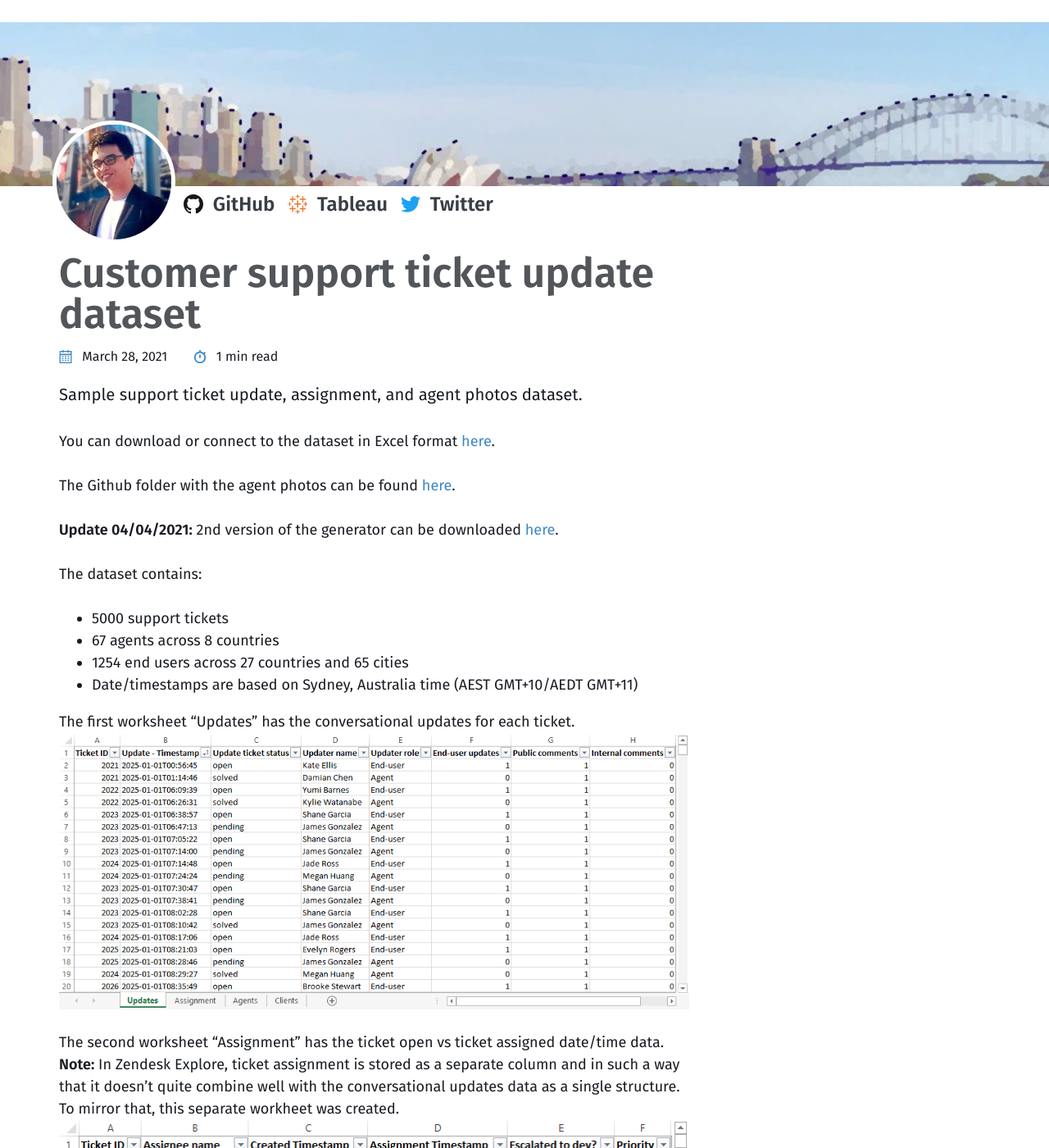
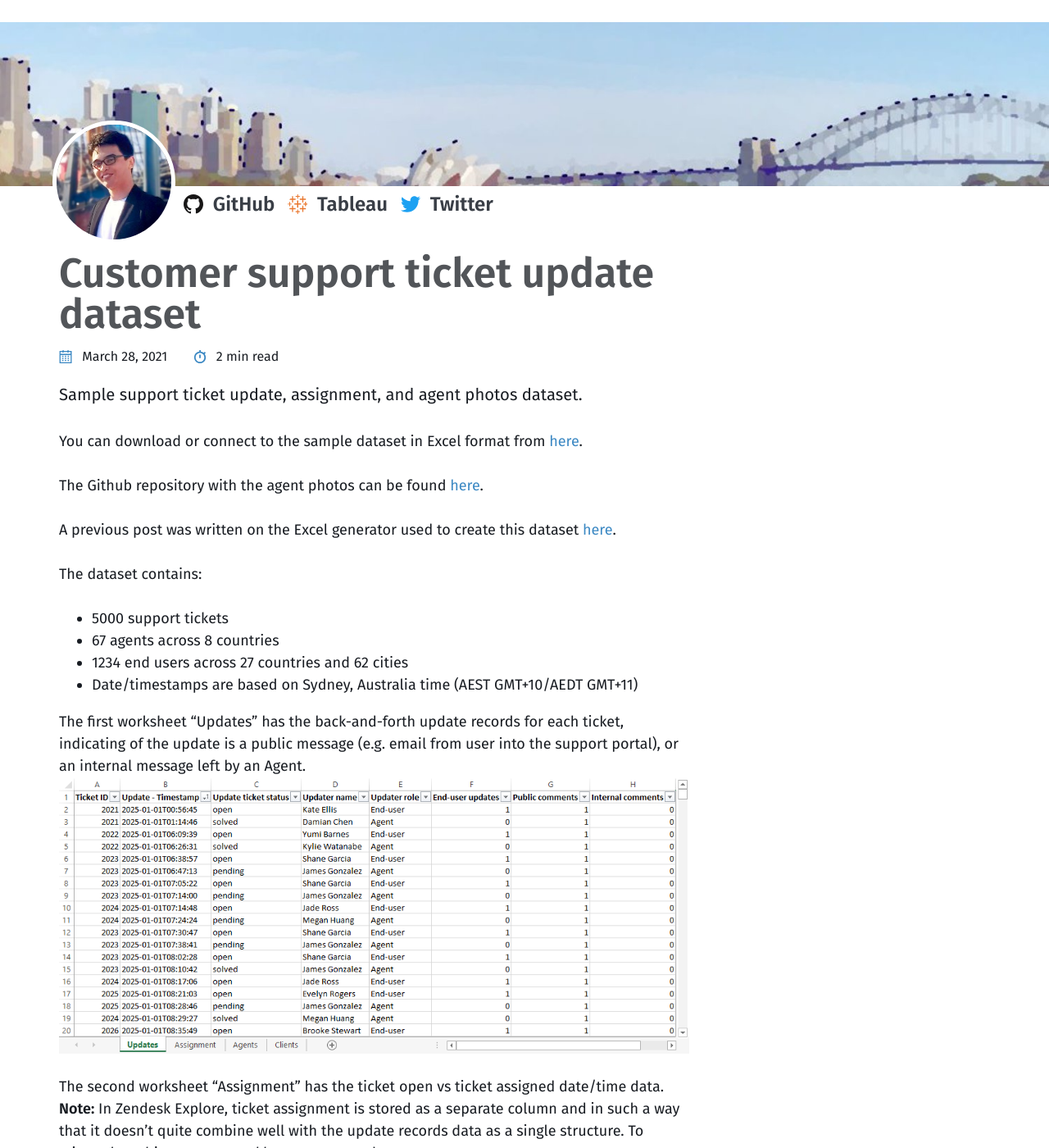
Before and after one commit to datamesse/blog, a Jekyll site: the page built from _posts/2021-03-28-fictional-support-ticket-dataset.markdown, in a window 1280 px wide and 1400 px high. Shown: the whole window at 82% size. Built offline with Jekyll 4.4.1, drawn with Linux system fonts in a browser that asks for light colours; some of the changed text lies outside the part shown.

Commit message:
Update post information

```diff
--- a/_posts/2021-03-28-fictional-support-ticket-dataset.markdown
+++ b/_posts/2021-03-28-fictional-support-ticket-dataset.markdown
@@ -9,23 +9,23 @@
 
 Sample support ticket update, assignment, and agent photos dataset.
 
-You can download or connect to the dataset in Excel format [here](https://github.com/datamesse/excel-support-ticket-update-generator/blob/main/Support_ticket_updates_v2.xlsx?raw=true).
+You can download or connect to the sample dataset in Excel format from [here](https://github.com/datamesse/excel-support-ticket-update-generator/blob/main/Support_ticket_updates_v2.xlsx?raw=true).
 
-The Github folder with the agent photos can be found [here](https://github.com/datamesse/excel-support-ticket-update-generator/tree/main/agents).
+The Github repository with the agent photos can be found [here](https://github.com/datamesse/excel-support-ticket-update-generator/tree/main/agents).
 
-**Update 04/04/2021:** 2nd version of the generator can be downloaded [here](https://github.com/datamesse/excel-support-ticket-update-generator/blob/main/Support_ticket_updates_generator_v2.xlsx?raw=true).
+A previous post was written on the Excel generator used to create this dataset [here](https://datamesse.github.io/blog/2021/02/27/support-ticket-update-times-dataset-generator-in-excel.html).
 
 The dataset contains:
  - 5000 support tickets
  - 67 agents across 8 countries
- - 1254 end users across 27 countries and 65 cities
+ - 1234 end users across 27 countries and 62 cities
  - Date/timestamps are based on Sydney, Australia time (AEST GMT+10/AEDT GMT+11)
 
-The first worksheet "Updates" has the conversational updates for each ticket.
+The first worksheet "Updates" has the back-and-forth update records for each ticket, indicating of the update is a public message (e.g. email from user into the support portal), or an internal message left by an Agent.
 ![Support ticket updates](https://github.com/datamesse/blog/blob/master/assets/images/blog/2021-03-28-fictional-support-ticket-dataset/01.png?raw=true)
 
 The second worksheet "Assignment" has the ticket open vs ticket assigned date/time data.
-**Note:** In Zendesk Explore, ticket assignment is stored as a separate column and in such a way that it doesn't quite combine well with the conversational updates data as a single structure. To mirror that, this separate workheet was created.
+**Note:** In Zendesk Explore, ticket assignment is stored as a separate column and in such a way that it doesn't quite combine well with the update records data as a single structure. To mirror that, this separate workheet was created.
 ![Support ticket assignments](https://github.com/datamesse/blog/blob/master/assets/images/blog/2021-03-28-fictional-support-ticket-dataset/02.png?raw=true)
 
 The third worksheet "Agents" has photo IDs that correlate to the images in this [Github folder](https://github.com/datamesse/excel-support-ticket-update-generator/tree/main/agents).
@@ -39,7 +39,7 @@
 
 In my post from [last month](https://datamesse.github.io/blog/2021/02/27/support-ticket-update-times-dataset-generator-in-excel.html), I created an Excel file that randomly generated support ticket update information (e.g. when a end-user opens a ticket, when an agent first replies to the end-user, and the back and forth until the ticket becomes solved). The columns used in the dataset are meant to be similar to those seen in Zendesk Explore and other CRMs that provide reporting on such ticket updates.
 
-I noticed my random generator did not provide realistic fluctuations in the conversation lengths between customer support agents and users, so I spent the better part of this past month reworking the generator to give more variety across the agent statistics. It also didn't account for the ticket IDs being in a realistic sequence, which needs to be amended after extracting the data from the generator.
+I noticed my random generator did not provide realistic fluctuations in the conversation lengths between customer support agents and users, so I spent the better part of March 2021 reworking the generator to give more variety across the agent statistics. It also didn't account for the ticket IDs being in a realistic sequence, which needs to be amended after extracting the data from the generator. Also, the generator is limiited in providing "follow-the-sun" support update records, so I spend ome time in April 2021 manually editing records to provide this in the sample dataset.
 
 
 **Disclaimer**
```
